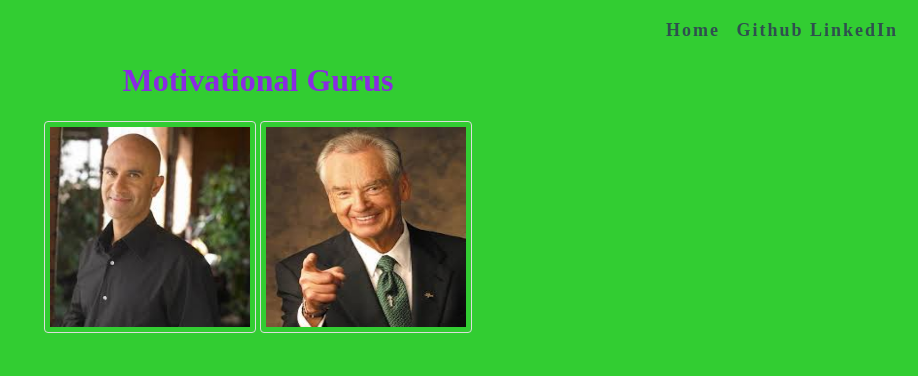
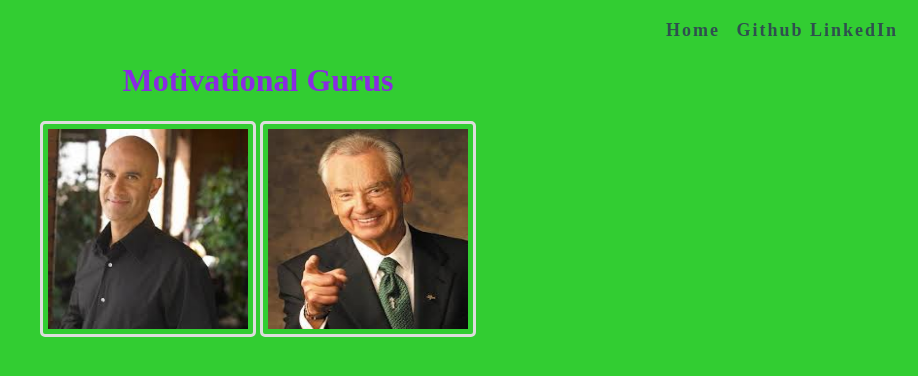
Before and after one commit to christyjax/christyjax.github.io, a Jekyll site: the page Gurus.html, which Jekyll copies as it is, in a window 1280 px wide. Shown: the top 376 px of the page, without its empty margins (362-1280 px from the left). Built offline with Jekyll 4.4.1, drawn with Linux system fonts in a browser that asks for light colours.

Commit message:
Update Gurus.html

```diff
--- a/Gurus.html
+++ b/Gurus.html
@@ -13,8 +13,8 @@ background-color:limegreen;
 }
 img {
     display: inline-block;
-    border: 1px solid #ddd;
-    border-radius: 4px;
+    border: 3px solid #ddd;
+    border-radius: 5px;
     padding: 5px;
     transition: 0.3s;
 }
```
